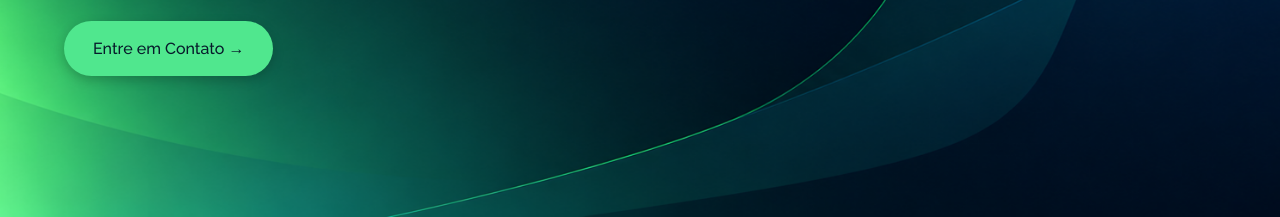
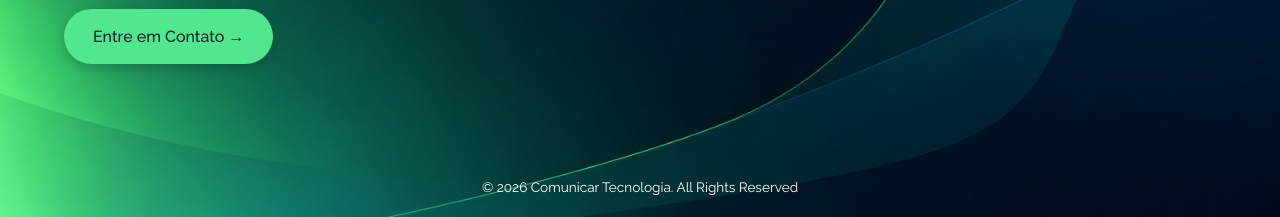
Before and after one commit to joaopedrocabral/desafio-projetos-visao-jr, a plain HTML site: page index.html in a window 1280 px wide. Shown: the part 583-800 px from the top of the page. Drawn offline with Linux system fonts and the light colour scheme; a web font is replaced by a local one.

Commit message:
feat: adiciona footer da página

```diff
--- a/index.html
+++ b/index.html
@@ -44,6 +44,12 @@
 
     </main>
 
+    <footer>
+
+        <p>© 2026 Comunicar Tecnologia. All Rights Reserved</p>
+
+    </footer>
+
 </body>
 
 </html>
--- a/style.css
+++ b/style.css
@@ -21,7 +21,7 @@ body {
 }
 
 section {
-    height: calc(100vh - 80px);
+    height: calc(100vh - 80px - 60px);
     display: flex;
     justify-content: center;
     align-items: center;
@@ -115,3 +115,13 @@ header img {
     width: 200px;
     display: block;
 }
+
+footer {
+    height: 60px;
+    display: flex;
+    justify-content: center;
+    align-items: center;
+
+    font-size: 0.85rem;
+    color: white;
+}
```
